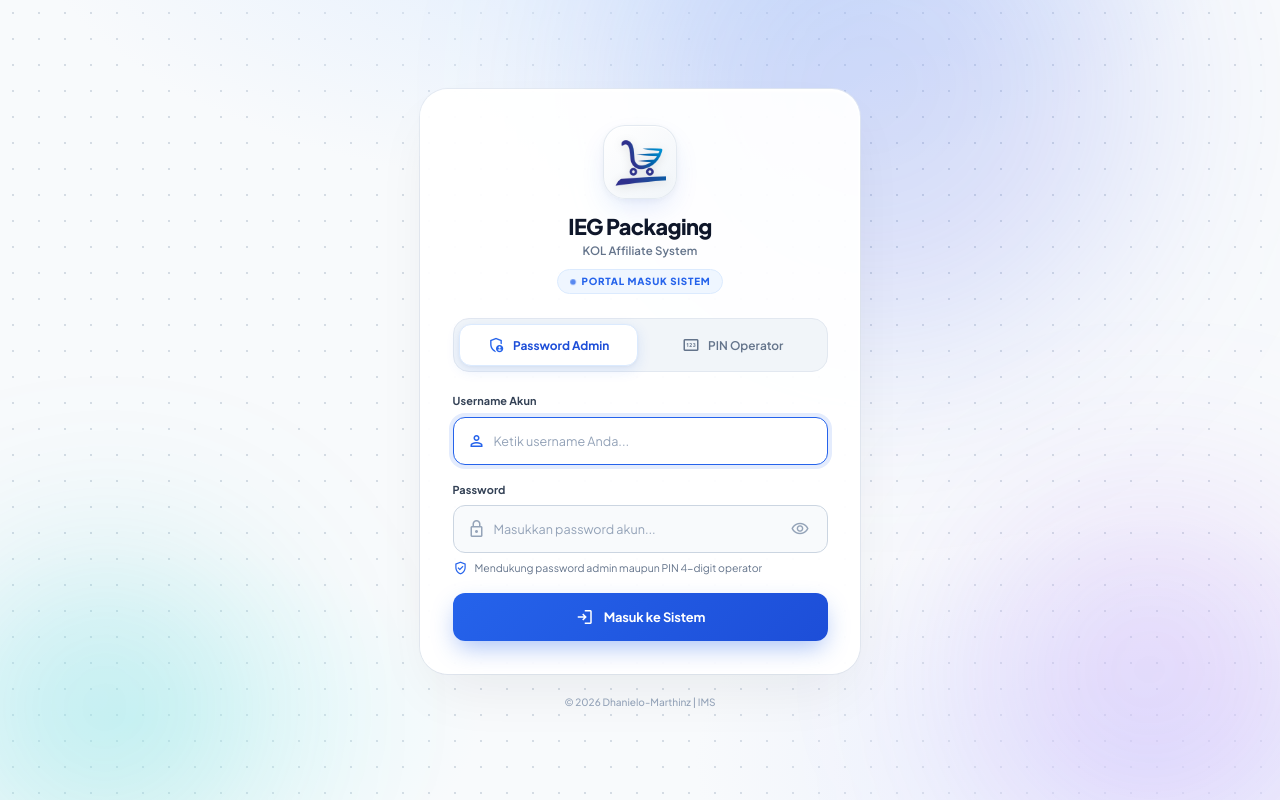
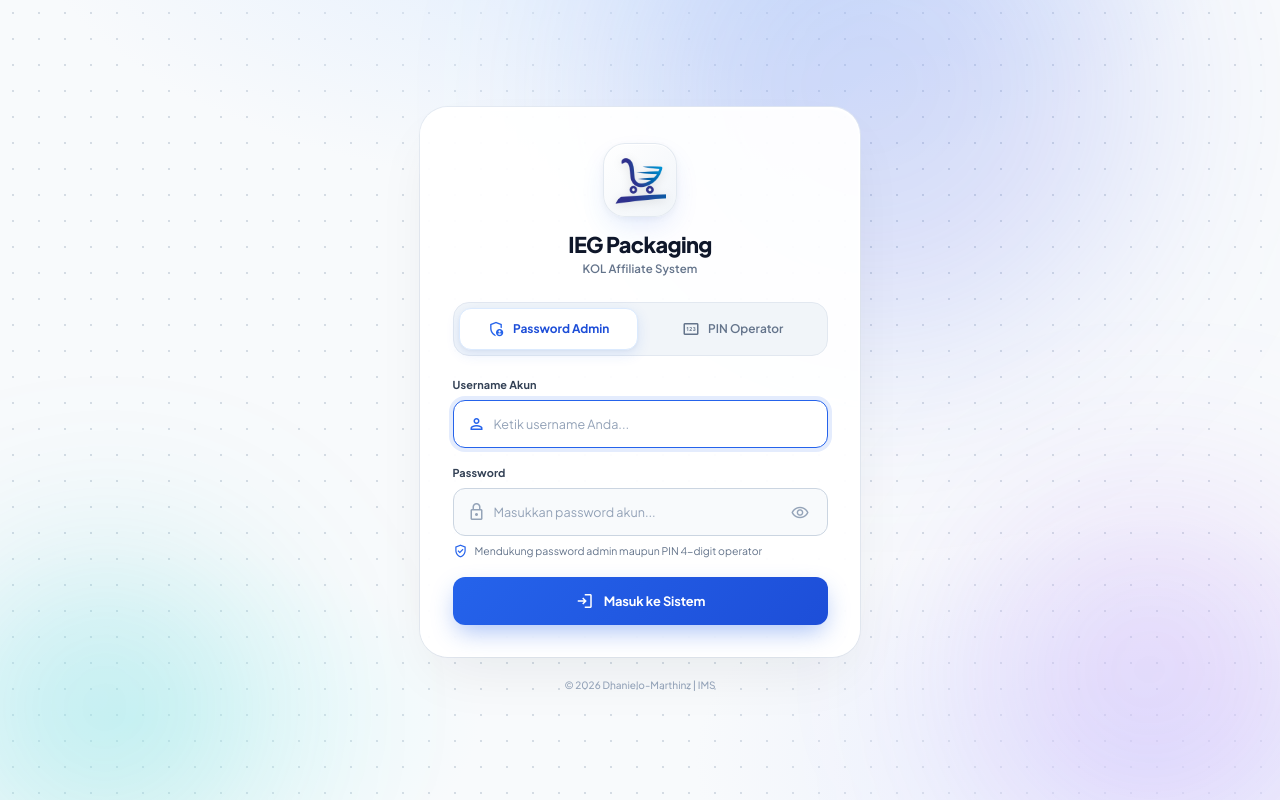
Before and after one commit to dhanielomarthinz-130/kol.affiliate.ieg, a PHP site: page /login in a window 1280 px wide. Run offline with PHP 8.4, Linux system fonts and the light colour scheme.

Commit message:
refactor: shorten page titles and remove Portal Masuk Sistem badge

```diff
--- a/404.php
+++ b/404.php
@@ -18,7 +18,7 @@ if ($isLoggedIn) {
 <head>
     <meta charset="UTF-8">
     <meta name="viewport" content="width=device-width, initial-scale=1.0">
-    <title>404 — Halaman Tidak Ditemukan | KOL Packing</title>
+    <title>404 — IEG KOL</title>
     <link rel="icon" type="image/svg+xml" href="assets/image/favicon.svg">
     <link rel="icon" type="image/png" href="assets/image/favicon.png">
     <link rel="shortcut icon" href="favicon.ico">
--- a/admin.php
+++ b/admin.php
@@ -51,7 +51,7 @@ try {
 <head>
     <meta charset="UTF-8">
     <meta name="viewport" content="width=device-width, initial-scale=1.0">
-    <title>Admin Portal - KOL Packaging Audit</title>
+    <title>Admin — IEG KOL</title>
     <link rel="icon" type="image/svg+xml" href="assets/image/favicon.svg">
     <link rel="icon" type="image/png" href="assets/image/favicon.png">
     <link rel="shortcut icon" href="favicon.ico">
--- a/login.php
+++ b/login.php
@@ -46,8 +46,8 @@ if ($_SERVER['REQUEST_METHOD'] === 'POST') {
 <head>
     <meta charset="UTF-8">
     <meta name="viewport" content="width=device-width, initial-scale=1.0">
-    <title>Login — IEG Packaging KOL Affiliate</title>
-    <meta name="description" content="Portal login resmi sistem perekaman dan audit packaging IEG KOL Affiliate.">
+    <title>Login — IEG KOL</title>
+    <meta name="description" content="Sistem perekaman dan packing IEG KOL Affiliate.">
     <link rel="icon" type="image/svg+xml" href="assets/image/favicon.svg">
     <link rel="icon" type="image/png" href="assets/image/favicon.png">
     <link rel="shortcut icon" href="favicon.ico">
@@ -572,10 +572,6 @@ if ($_SERVER['REQUEST_METHOD'] === 'POST') {
                 </div>
                 <h1 class="login-brand-title">IEG Packaging</h1>
                 <div class="login-brand-sub">KOL Affiliate System</div>
-                <div class="login-badge-chip">
-                    <span class="chip-dot"></span>
-                    <span>Portal Masuk Sistem</span>
-                </div>
             </div>
 
             <!-- Maintenance Alert Banner -->
--- a/maintenance_notice.php
+++ b/maintenance_notice.php
@@ -20,7 +20,7 @@ if (!isMaintenanceActive() || canBypassMaintenance($currentUser)) {
 <head>
     <meta charset="UTF-8">
     <meta name="viewport" content="width=device-width, initial-scale=1.0">
-    <title>Sistem Dalam Pemeliharaan - KOL Packing Station</title>
+    <title>Maintenance — IEG KOL</title>
     <link rel="icon" type="image/svg+xml" href="assets/image/favicon.svg">
     <link rel="icon" type="image/png" href="assets/image/favicon.png">
     <link rel="shortcut icon" href="favicon.ico">
--- a/packing.php
+++ b/packing.php
@@ -25,7 +25,7 @@ $recentPackings = $stmtRecent ? $stmtRecent->fetchAll() : [];
 <head>
     <meta charset="UTF-8">
     <meta name="viewport" content="width=device-width, initial-scale=1.0">
-    <title>Stasiun Kerja Packing - KOL Affiliate</title>
+    <title>Packing — IEG KOL</title>
     <link rel="icon" type="image/svg+xml" href="assets/image/favicon.svg">
     <link rel="icon" type="image/png" href="assets/image/favicon.png">
     <link rel="shortcut icon" href="favicon.ico">
@@ -92,9 +92,9 @@ $recentPackings = $stmtRecent ? $stmtRecent->fetchAll() : [];
             <!-- Right: Operator Profile & Actions -->
             <div class="operator-header-right">
                 <?php if (in_array($user['role'] ?? '', ['admin', 'superadmin'])): ?>
-                <a href="admin" class="header-admin-btn" title="Buka Portal Admin">
+                <a href="admin" class="header-admin-btn" title="Buka Admin">
                     <span class="material-symbols-outlined" style="font-size: 16px;">dashboard</span>
-                    <span>Portal Admin</span>
+                    <span>Admin</span>
                 </a>
                 <?php endif; ?>
 
```
